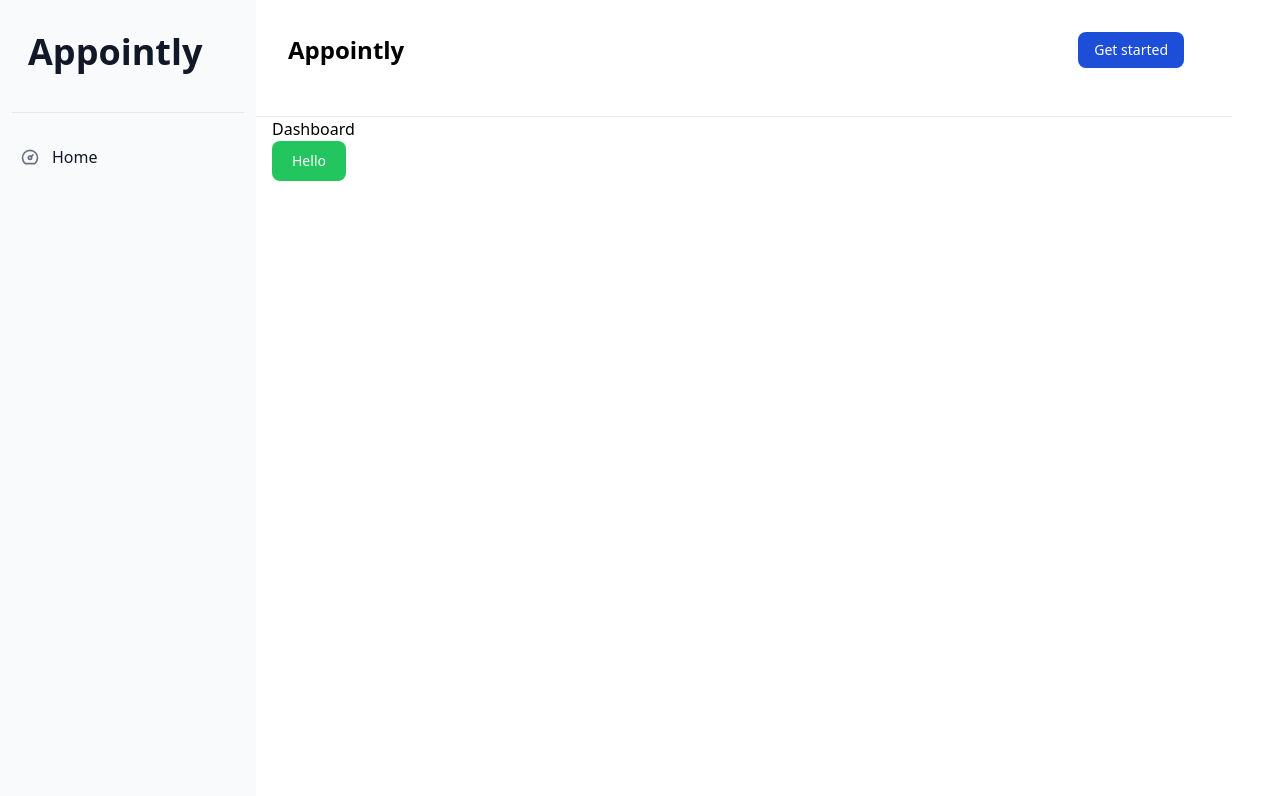
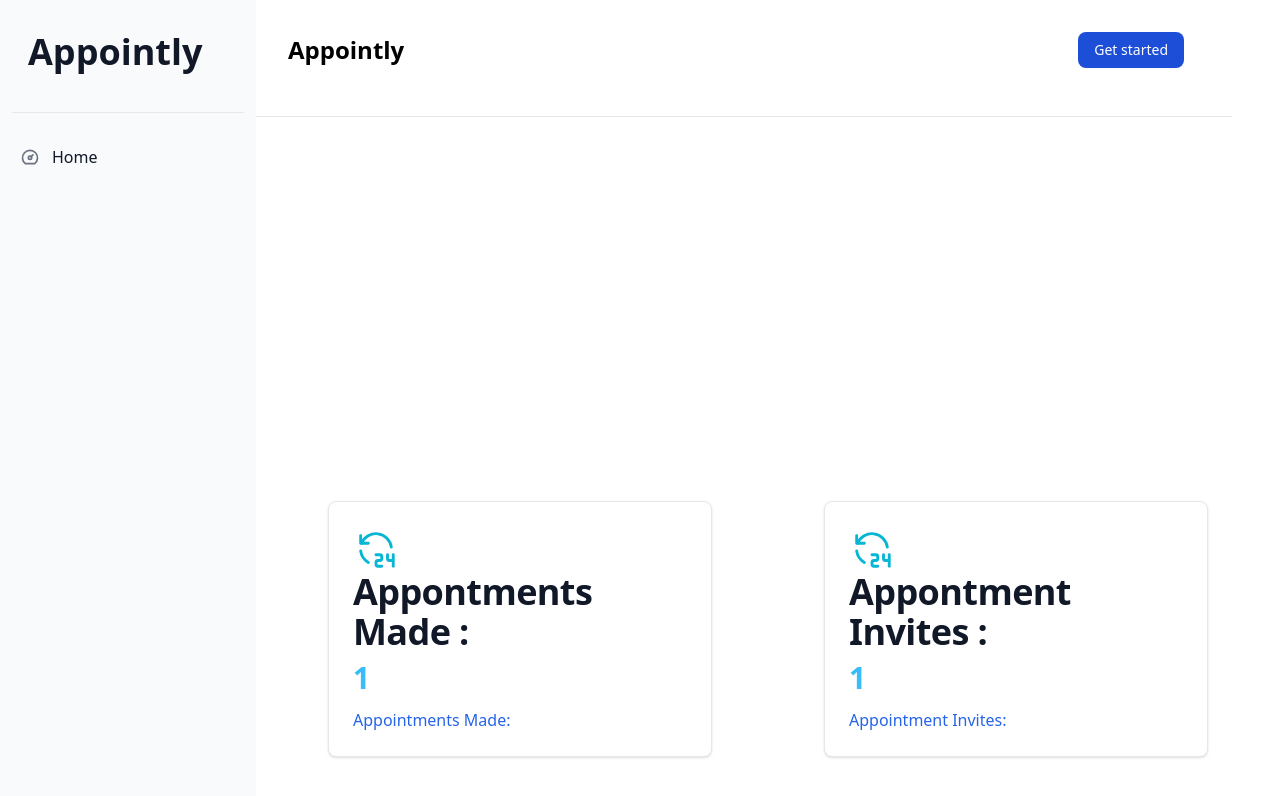
Before and after one commit to ndungu-mbau/phase-2-project-appointly, a React (Vite) app: page /dashboard in a window 1280 px wide. Shown: the top 796 px of the page. Built offline with nearby package versions, Linux system fonts and the light colour scheme.

Commit message:
feat:dashboard

```diff
--- a/src/components/card/index.jsx
+++ b/src/components/card/index.jsx
@@ -2,10 +2,12 @@ import PropTypes from "prop-types";
 
 export const Card = ({ title, description, icon, href, linkText }) => {
   return (
+    <>
+    <div className = "flex">
     <div className="max-w-sm p-6 bg-white border border-gray-200 rounded-lg shadow dark:bg-gray-800 dark:border-gray-700">
       {icon}
       <a href="#">
-        <h5 className="mb-2 text-2xl font-semibold tracking-tight text-gray-900 dark:text-white">
+        <h5 className="mb-2 text-2xl font-semibold tracking-tight text-gray-900 dark:text-white ">
           {title}
         </h5>
       </a>
@@ -17,23 +19,10 @@ export const Card = ({ title, description, icon, href, linkText }) => {
         className="inline-flex font-medium items-center text-blue-600 hover:underline"
       >
         {linkText}
-        <svg
-          className="w-3 h-3 ms-2.5 rtl:rotate-[270deg]"
-          aria-hidden="true"
-          xmlns="http://www.w3.org/2000/svg"
-          fill="none"
-          viewBox="0 0 18 18"
-        >
-          <path
-            stroke="currentColor"
-            strokeLinecap="round"
-            strokeLinejoin="round"
-            strokeWidth="2"
-            d="M15 11v4.833A1.166 1.166 0 0 1 13.833 17H2.167A1.167 1.167 0 0 1 1 15.833V4.167A1.166 1.166 0 0 1 2.167 3h4.618m4.447-2H17v5.768M9.111 8.889l7.778-7.778"
-          />
-        </svg>
       </a>
     </div>
+    </div>
+    </>
   );
 };
 
--- a/src/components/navbar/index.jsx
+++ b/src/components/navbar/index.jsx
@@ -2,7 +2,7 @@ import { Link } from "react-router-dom";
 
 export const Navbar = () => {
   return (
-    <nav className="bg-white dark:bg-gray-800 w-full border-b border-gray-200 dark:border-gray-600 flex-1 -mx-8 -mt-8 p-8">
+    <nav className="bg-white dark:bg-gray-800 w-full border-b border-gray-200 dark:border-gray-600 flex-3 -mx-8 -mt-8 p-8">
       <div className="max-w-screen-xl flex flex-wrap items-center justify-between mx-auto p-4">
         <Link
           href="/"
--- /dev/null
+++ b/src/layouts/cards/index.jsx
@@ -0,0 +1,25 @@
+import React from 'react'
+
+function Cards() {
+  return (
+    <>
+    <div className="max-w-sm p-6 bg-white border border-gray-200 rounded-lg shadow dark:bg-gray-800 dark:border-gray-700">
+     <svg className="w-7 h-7 text-gray-500 dark:text-gray-400 mb-3" aria-hidden="true" xmlns="http://www.w3.org/2000/svg" fill="currentColor" viewBox="0 0 20 20">
+        <path d="M18 5h-.7c.229-.467.349-.98.351-1.5a3.5 3.5 0 0 0-3.5-3.5c-1.717 0-3.215 1.2-4.331 2.481C8.4.842 6.949 0 5.5 0A3.5 3.5 0 0 0 2 3.5c.003.52.123 1.033.351 1.5H2a2 2 0 0 0-2 2v3a1 1 0 0 0 1 1h18a1 1 0 0 0 1-1V7a2 2 0 0 0-2-2ZM8.058 5H5.5a1.5 1.5 0 0 1 0-3c.9 0 2 .754 3.092 2.122-.219.337-.392.635-.534.878Zm6.1 0h-3.742c.933-1.368 2.371-3 3.739-3a1.5 1.5 0 0 1 0 3h.003ZM11 13H9v7h2v-7Zm-4 0H2v5a2 2 0 0 0 2 2h3v-7Zm6 0v7h3a2 2 0 0 0 2-2v-5h-5Z"/>
+     </svg>
+     <a href="#">
+        <h5 className="mb-2 text-2xl font-semibold tracking-tight text-gray-900 dark:text-white">Need a help in Claim?</h5>
+     </a>
+     <p className="mb-3 font-normal text-gray-500 dark:text-gray-400">Go to this step by step guideline process on how to certify for your weekly benefits:</p>
+       <a href="#" className="inline-flex font-medium items-center text-blue-600 hover:underline">
+        See our guideline
+        <svg className="w-3 h-3 ms-2.5 rtl:rotate-[270deg]" aria-hidden="true" xmlns="http://www.w3.org/2000/svg" fill="none" viewBox="0 0 18 18">
+            <path stroke="currentColor" stroke-linecap="round" stroke-linejoin="round" stroke-width="2" d="M15 11v4.833A1.166 1.166 0 0 1 13.833 17H2.167A1.167 1.167 0 0 1 1 15.833V4.167A1.166 1.166 0 0 1 2.167 3h4.618m4.447-2H17v5.768M9.111 8.889l7.778-7.778"/>
+        </svg>
+       </a>
+    </div>
+    </>
+  )
+}
+
+export default Cards
--- a/src/pages/dashboard/index.jsx
+++ b/src/pages/dashboard/index.jsx
@@ -1,10 +1,61 @@
-import { Button } from "../../components/button";
+import { Card } from "../../components/card";
 
-export const Dashboard = () => {
-  return (
-    <div>
-      <h1>Dashboard</h1>
-      <Button variant="success">Hello</Button>
-    </div>
-  );
-};
+export const Dashboard = () => (
+  <div className= "flex place-content-around mt-96">
+
+    {/* MY APPOINTMENT CARD */}
+    <Card
+      icon={<svg
+        xmlns="http://www.w3.org/2000/svg"
+        className ="icon icon-tabler icon-tabler-24-hours stroke-cyan-500 "
+        width="46"
+        height="46"
+        viewBox="0 0 24 24"
+        strokeWidth="1.5"
+        stroke="#2c3e50"
+        fill="none"
+        strokeLinecap="round"
+        strokeLinejoin="round"
+      >
+        <path stroke="none" d="M0 0h24v24H0z" fill="none" />
+        <path d="M4 13c.325 2.532 1.881 4.781 4 6" />
+        <path d="M20 11a8.1 8.1 0 0 0 -15.5 -2" />
+        <path d="M4 5v4h4" />
+        <path d="M12 15h2a1 1 0 0 1 1 1v1a1 1 0 0 1 -1 1h-1a1 1 0 0 0 -1 1v1a1 1 0 0 0 1 1h2" />
+        <path d="M18 15v2a1 1 0 0 0 1 1h1" />
+        <path d="M21 15v6" />
+      </svg>}
+      title={<h1 className = "text-4xl font-bold " >Appontments Made :</h1>}
+      description={<h1 className = "text-3xl font-semibold text-sky-400/100">1</h1>}
+      linkText={"Appointments Made:"}
+      href={"/dashboard/appointments"} />
+
+
+     {/* MY APPOINTMENT INVITES */}
+      <Card
+      icon={<svg
+        xmlns="http://www.w3.org/2000/svg"
+        className ="icon icon-tabler icon-tabler-24-hours stroke-cyan-500"
+        width="46"
+        height="46"
+        viewBox="0 0 24 24"
+        strokeWidth="1.5"
+        stroke="#2c3e50"
+        fill="none"
+        strokeLinecap="round"
+        strokeLinejoin="round"
+      >
+        <path stroke="none" d="M0 0h24v24H0z" fill="none" />
+        <path d="M4 13c.325 2.532 1.881 4.781 4 6" />
+        <path d="M20 11a8.1 8.1 0 0 0 -15.5 -2" />
+        <path d="M4 5v4h4" />
+        <path d="M12 15h2a1 1 0 0 1 1 1v1a1 1 0 0 1 -1 1h-1a1 1 0 0 0 -1 1v1a1 1 0 0 0 1 1h2" />
+        <path d="M18 15v2a1 1 0 0 0 1 1h1" />
+        <path d="M21 15v6" />
+      </svg>}
+      title={<h1 className = "text-4xl font-bold " >Appontment Invites :</h1>}
+      description={<h1 className = "text-3xl font-semibold text-sky-400/100" >1</h1>}
+      linkText={"Appointment Invites:"}
+      href={"/dashboard/appointments"} />
+  </div>
+);
```
